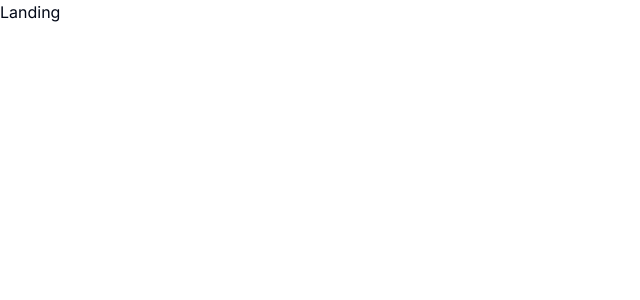
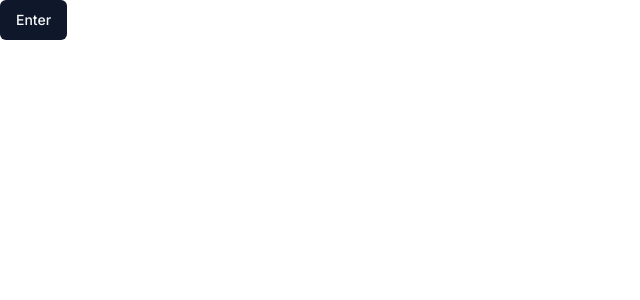
Before and after one commit to penguinboots/portfolio-v3, a Next.js app: page / in a window 1280 px wide. Shown: the top 300 px of the page, without its empty margins (0-640 px from the left). Built offline with nearby package versions, Linux system fonts and the light colour scheme.

Commit message:
build basic routes

```diff
--- /dev/null
+++ b/app/(dashboard)/home/page.tsx
@@ -0,0 +1,5 @@
+const HomePage = () => {
+  return <div>HOME</div>;
+};
+
+export default HomePage;
--- a/app/(landing)/page.tsx
+++ b/app/(landing)/page.tsx
@@ -1,3 +1,10 @@
+import { Button } from "@/components/ui/button";
+import Link from "next/link";
+
 export default function Landing() {
-  return(<div>Landing</div>);
+  return(<div>
+    <Link href="/home">
+      <Button>Enter</Button>
+    </Link>
+  </div>);
 }
```
